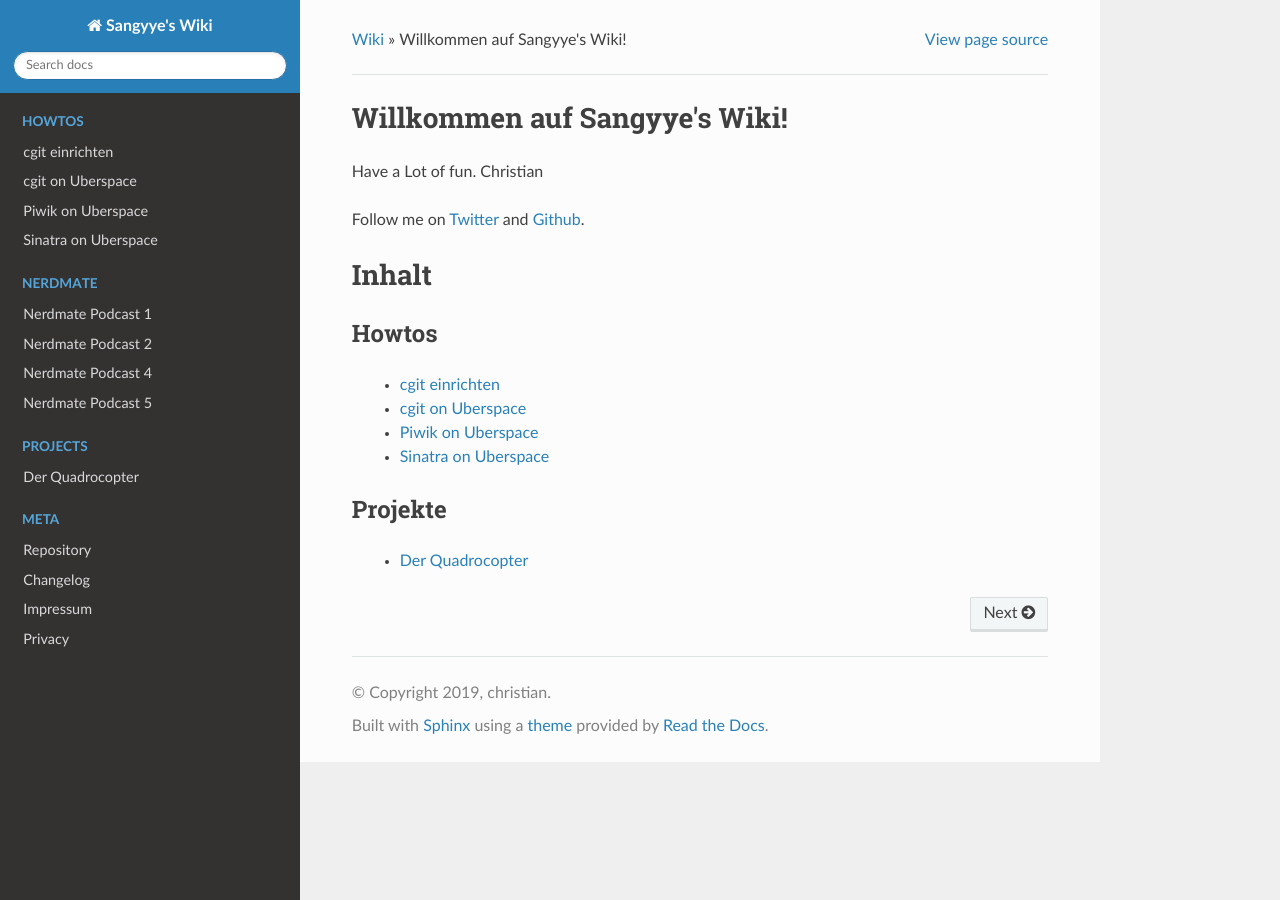
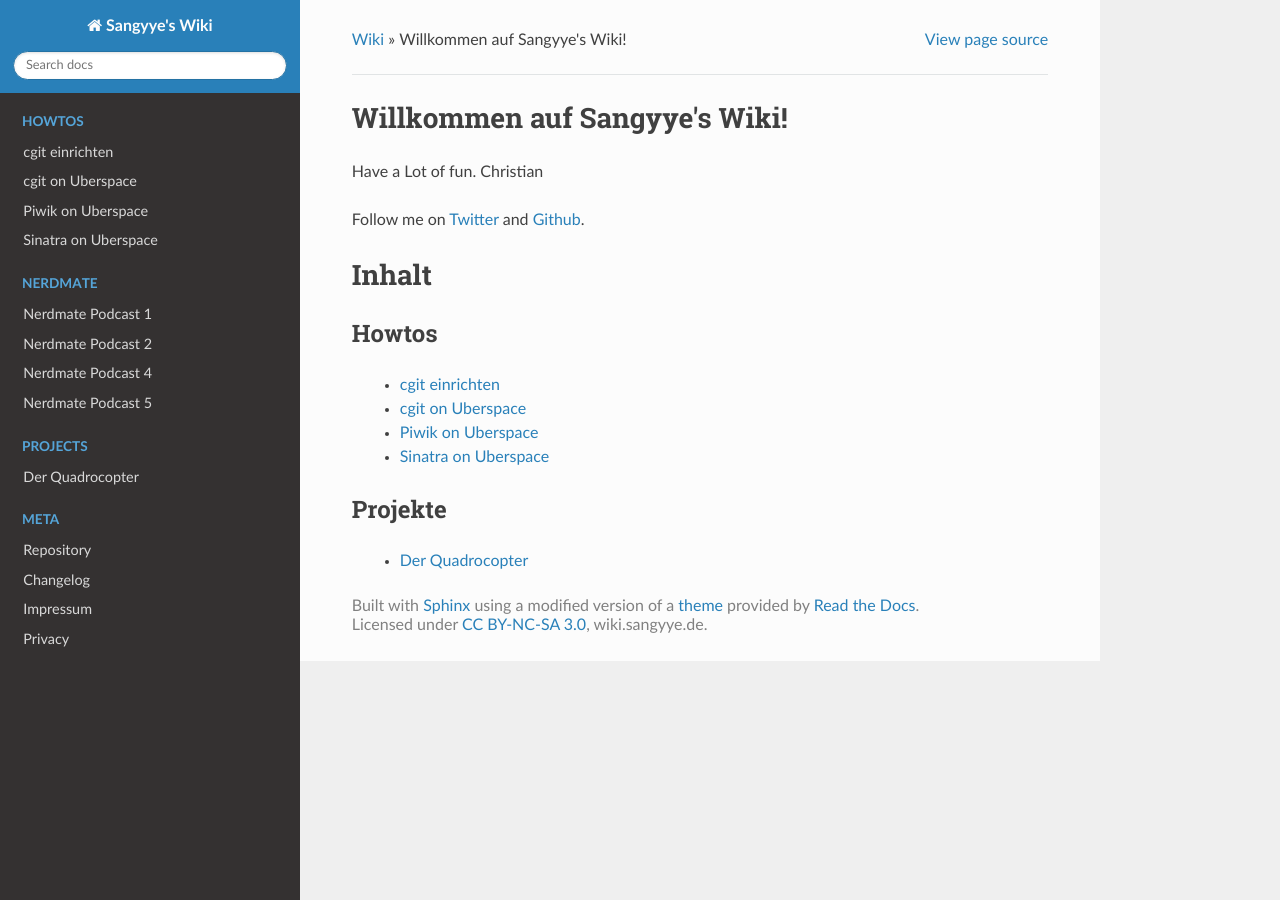
Before and after one commit to sangyye/wiki, a Sphinx documentation site: the page built from source/index.rst, in a window 1280 px wide. Built offline with Sphinx 7.4.7 and the Read the Docs theme 2.0.0, drawn with Linux system fonts in a browser that asks for light colours.

Commit message:
Add license again

```diff
--- /dev/null
+++ b/source/_templates/footer.html
@@ -0,0 +1,39 @@
+<footer>
+
+
+  <div role="contentinfo">
+    <p>
+    {%- if show_copyright %}
+      {%- if hasdoc('copyright') %}
+        {% trans path=pathto('copyright'), copyright=copyright|e %}&copy; <a href="{{ path }}">Copyright</a> {{ copyright }}.{% endtrans %}
+      {%- else %}
+        {% trans copyright=copyright|e %}&copy; Copyright {{ copyright }}.{% endtrans %}
+      {%- endif %}
+    {%- endif %}
+
+    {%- if build_id and build_url %}
+      {% trans build_url=build_url, build_id=build_id %}
+        <span class="build">
+          Build
+          <a href="{{ build_url }}">{{ build_id }}</a>.
+        </span>
+      {% endtrans %}
+    {%- elif commit %}
+      {% trans commit=commit %}
+        <span class="commit">
+          Revision <code>{{ commit }}</code>.
+        </span>
+      {% endtrans %}
+    {%- endif %}
+    </p>
+  </div>
+
+  {%- if show_sphinx %}
+  {% trans %}Built with <a href="http://sphinx-doc.org/">Sphinx</a> using a modified version of a <a href="https://github.com/snide/sphinx_rtd_theme">theme</a> provided by <a href="https://readthedocs.org">Read the Docs</a>{% endtrans %}.<br>
+  {%- endif %}
+
+  Licensed under <a href="https://creativecommons.org/licenses/by-nc-sa/3.0/">CC BY-NC-SA 3.0</a>, wiki.sangyye.de.
+
+  {%- block extrafooter %} {% endblock %}
+
+</footer>
--- a/source/conf.py
+++ b/source/conf.py
@@ -94,6 +94,7 @@ html_theme_options = {
 html_static_path = ['_static']
 html_extra_path = ['_redirects']
 
+html_show_copyright = False
 # Custom sidebar templates, must be a dictionary that maps document names
 # to template names.
 #
```
